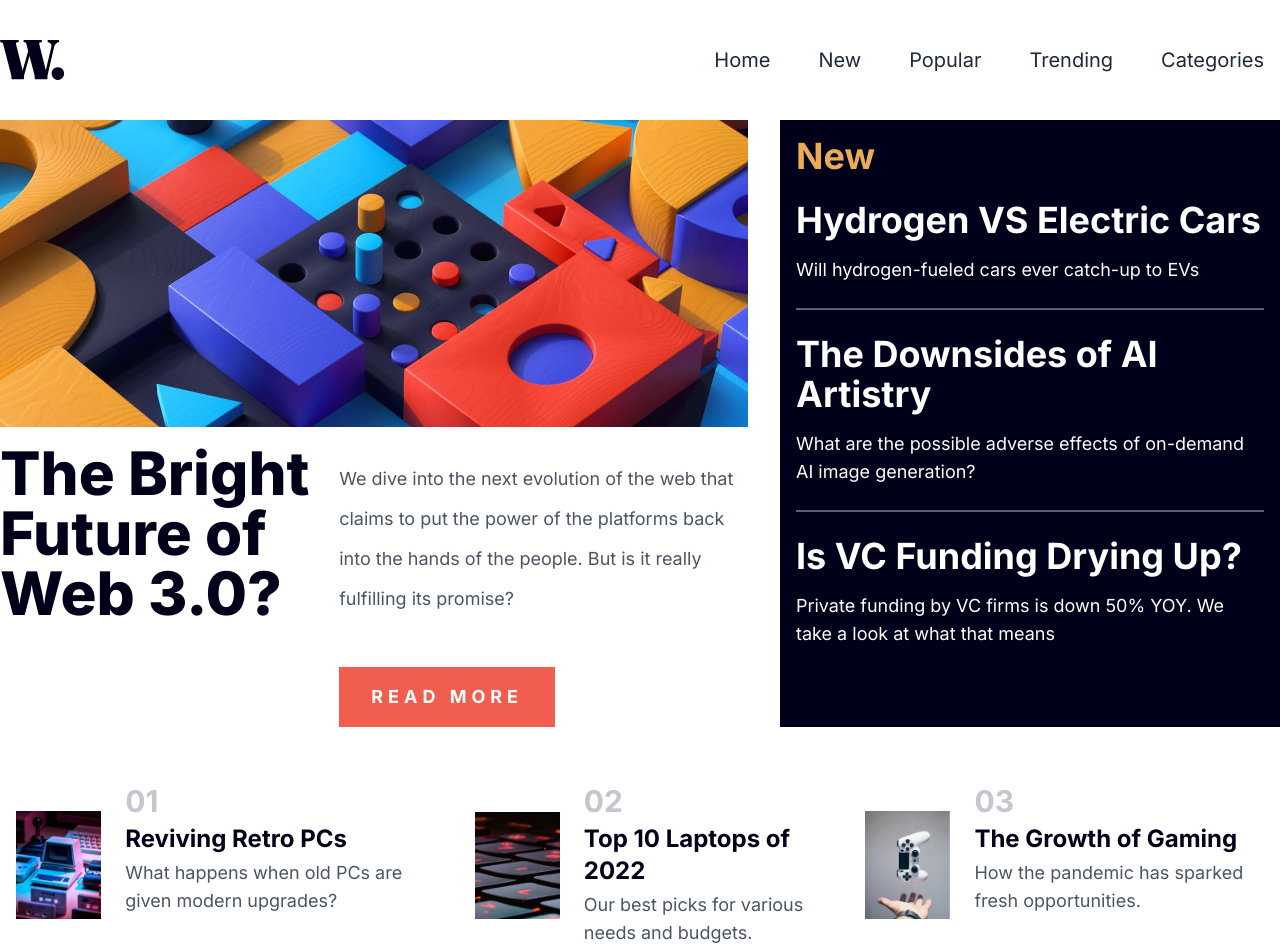
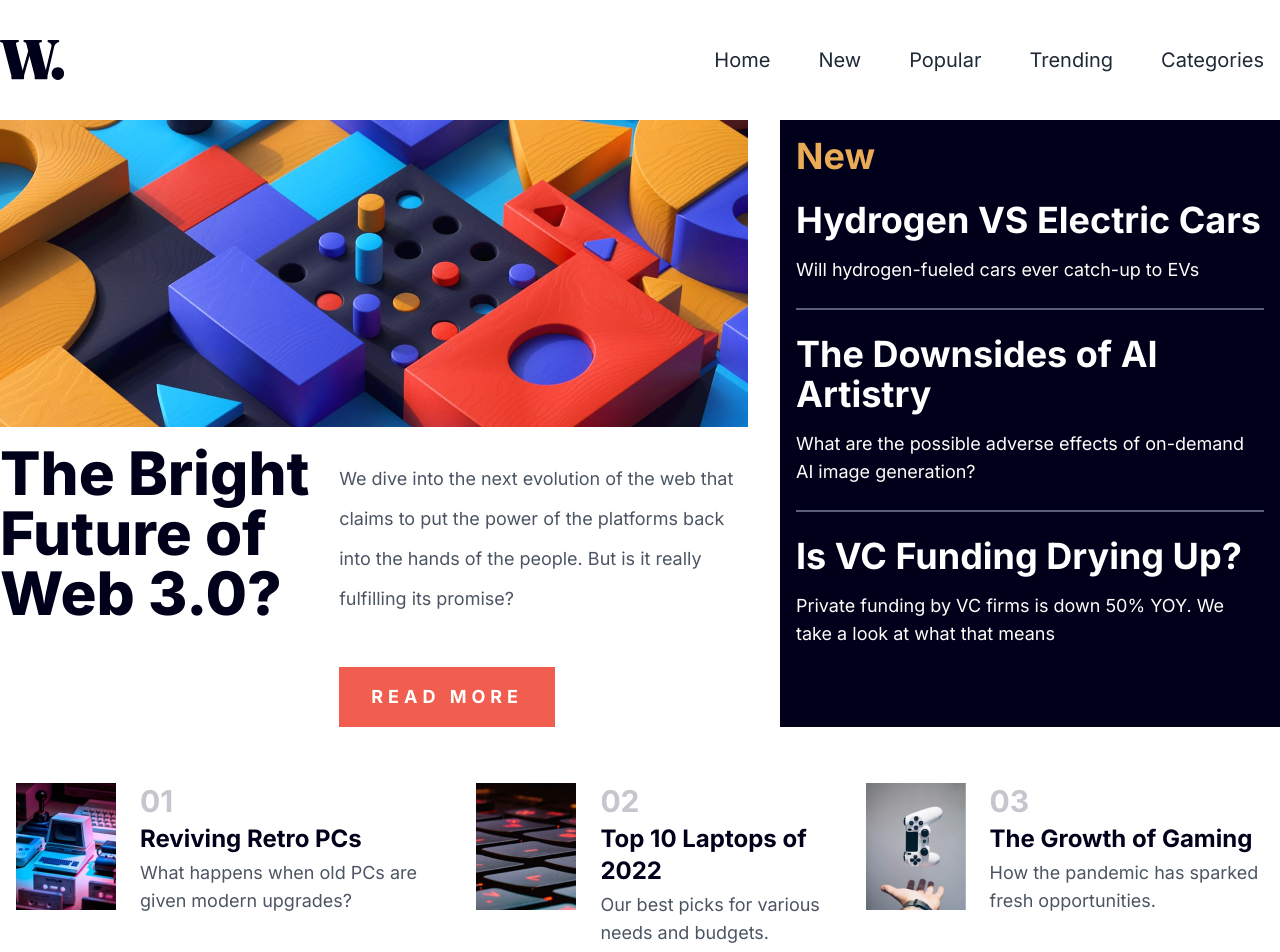
Before and after one commit to mohamedmostafakhudari/news-homepage-main-frontendmentor, a React (Vite) app: page / in a window 1280 px wide. Shown: the top 952 px of the page. Built offline with nearby package versions, Linux system fonts and the light colour scheme.

Commit message:
edit image sizing and layout

```diff
--- a/src/components/Card.jsx
+++ b/src/components/Card.jsx
@@ -2,13 +2,9 @@ import React from "react";
 
 export default function Card({ order, title, text, imgSrc }) {
   return (
-    <div className="flex gap-6 md:gap-6">
-      <div className="max-w-[120px]">
-        <img
-          src={imgSrc}
-          alt={title}
-          className="h-full object-contain object-center"
-        />
+    <div className="flex gap-6 md:w-[48%] lg:w-auto">
+      <div className="min-w-[100px] max-w-[100px]">
+        <img src={imgSrc} alt={title} className="object-cover object-center" />
       </div>
       <div className="space-y-2 md:space-y-1">
         <h2 className="text-grayish-blue font-bold text-4xl md:text-3xl">
--- a/src/components/Cards.jsx
+++ b/src/components/Cards.jsx
@@ -26,7 +26,7 @@ export default function Cards() {
   const [cards, setCards] = useState(initialCards);
   return (
     <section className="px-4 pb-20 mt-4">
-      <div className="container mx-auto flex flex-col gap-10 md:flex-row md:gap-6">
+      <div className="container mx-auto flex flex-col gap-10 md:flex-wrap md:flex-row md:gap-6 lg:flex-nowrap">
         {cards.map(({ order, title, text, imgSrc }) => (
           <Card
             key={nanoid()}
```
